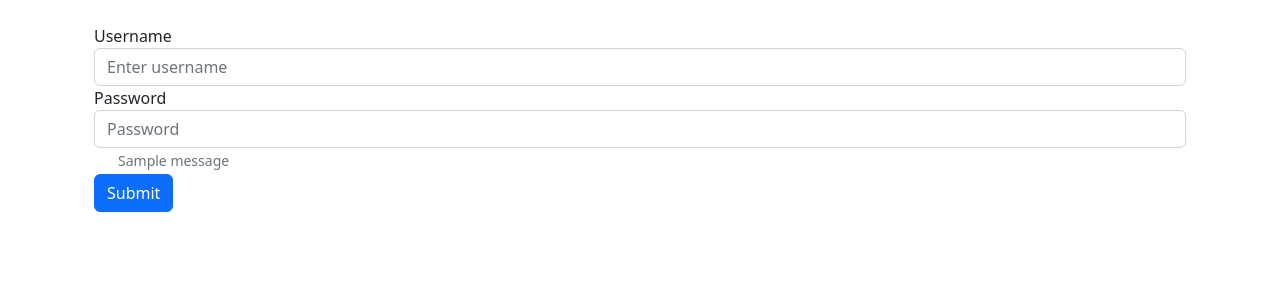
After one commit to wolfpack-studio/Wolfish-django-phishing-simulator, a Django app: page /login/ in a window 1280 px wide. The commit adds this page. Shown: the top 300 px of the page. Run offline with Django 4.2, Linux system fonts and the light colour scheme; one stand-in notice (Sample message) is shown; some libraries are stand-ins or nearby versions.

Commit message:
Update links

```diff
--- a/mailer/urls.py
+++ b/mailer/urls.py
@@ -5,6 +5,8 @@ from .views import *
 
 urlpatterns = [
     path('', MailView, name="mail-view"),
+    path('login/', Login, name="login"),
+    path('logout/', logout_view, name="logout"),
     path('add-smtp/', SenderAddView, name="add-sender-view"),
     path('list-mails/', SenderListView, name="list-sender-view"),
     path('detail-mail/<id>/', SenderDetailView, name="detail-sender"),
--- a/mailer/views.py
+++ b/mailer/views.py
@@ -1,5 +1,5 @@
 from importlib import import_module
-from django.shortcuts import render
+from django.shortcuts import redirect, render
 from .forms import MailForm, AddSMTP
 # sendinblue imports
 from django.core.mail import send_mail, EmailMultiAlternatives, EmailMessage, send_mass_mail
@@ -9,6 +9,38 @@ import django.conf as conf
 from django.template import Template
 from django.http import HttpResponse
 from phishing.settings import BACKEND_URL
+from django.contrib.auth import authenticate, login
+from django.contrib import messages
+from django.contrib.auth.decorators import login_required
+
+from django.contrib.auth import logout
+
+
+
+def logout_view(request):
+    logout(request)
+    return redirect('/')
+
+
+def Login(request):
+    if request.method == 'POST':
+        username = request.POST['username']
+        password = request.POST['password']
+
+        user = authenticate(username=username, password=password)
+
+        if user is not None:
+            login(request, user)
+            return redirect('/')
+        else:
+            messages.info(request, 'invalid creds')
+            return redirect('login')
+    else:
+        return render(request, 'login.html')
+
+
+
+
 
 def get_links(s, first, last):
     start_sep=first
@@ -22,8 +54,8 @@ def get_links(s, first, last):
 
 
 
-
 # View to send emails
+@ login_required(login_url='login/')
 def MailView(request):
     if request.method == "POST":
 
@@ -136,6 +168,7 @@ def MailView(request):
 
 
 # Add sender view
+@ login_required(login_url='login/')
 def SenderAddView(request):
     if request.method == "POST":
 
@@ -195,6 +228,7 @@ def SenderAddView(request):
 
 
 # Sender listing view with delete functionality.
+@ login_required(login_url='login/')
 def SenderListView(request):
 
     if request.method == 'GET':
--- a/phishing/settings.py
+++ b/phishing/settings.py
@@ -178,6 +178,7 @@ BACKEND_URL = "thunderwolf.herokuapp.com"
 #BACKEND_URL = "127.0.0.1:8000"
 
 
+
 if 'DATABASE_URL' in os.environ:
     import dj_database_url
     DATABASES = {'default': dj_database_url.config()}
--- /dev/null
+++ b/templates/login.html
@@ -0,0 +1,34 @@
+<!DOCTYPE html>
+<html lang="en">
+<head>
+    <meta charset="UTF-8">
+    <meta http-equiv="X-UA-Compatible" content="IE=edge">
+    <meta name="viewport" content="width=device-width, initial-scale=1.0">
+    <link href="https://cdn.jsdelivr.net/npm/bootstrap@5.2.0-beta1/dist/css/bootstrap.min.css" rel="stylesheet" integrity="sha384-0evHe/X+R7YkIZDRvuzKMRqM+OrBnVFBL6DOitfPri4tjfHxaWutUpFmBp4vmVor" crossorigin="anonymous">
+
+    <title>Log-in</title>
+</head>
+<body class="container p-4">
+    <form action="" method="post">
+
+        <div class="form-group">
+          <label for="exampleInputEmail1">Username</label>
+          <input type="text" name="username" class="form-control" id="exampleInputEmail1" aria-describedby="emailHelp" placeholder="Enter username">
+        </div>
+        <div class="form-group">
+          <label for="exampleInputPassword1">Password</label>
+          <input type="password" name="password" class="form-control" id="exampleInputPassword1" placeholder="Password">
+        </div>
+        <div class="form-group form-check">
+            <small id="emailHelp" class="form-text text-muted">
+                {% for message in messages %}
+                {{message}}
+                {% endfor %}
+            </small>
+        </div>
+        <button type="submit" class="btn btn-primary">Submit</button>
+      </form>
+
+
+</body>
+</html>
--- a/templates/nav.html
+++ b/templates/nav.html
@@ -19,6 +19,9 @@
       <li class="nav-item">
         <a class="nav-link {% if request.path == '/list-mails/' %}active{% endif %}" href="{% url 'list-sender-view' %}">Sent mails</a>
       </li>
+      <li class="nav-item">
+        <a class="nav-link" href="{% url 'logout' %}">Logout</a>
+      </li>
     </ul>
 
   </nav>
```
Also changed, not shown: db.sqlite3.
